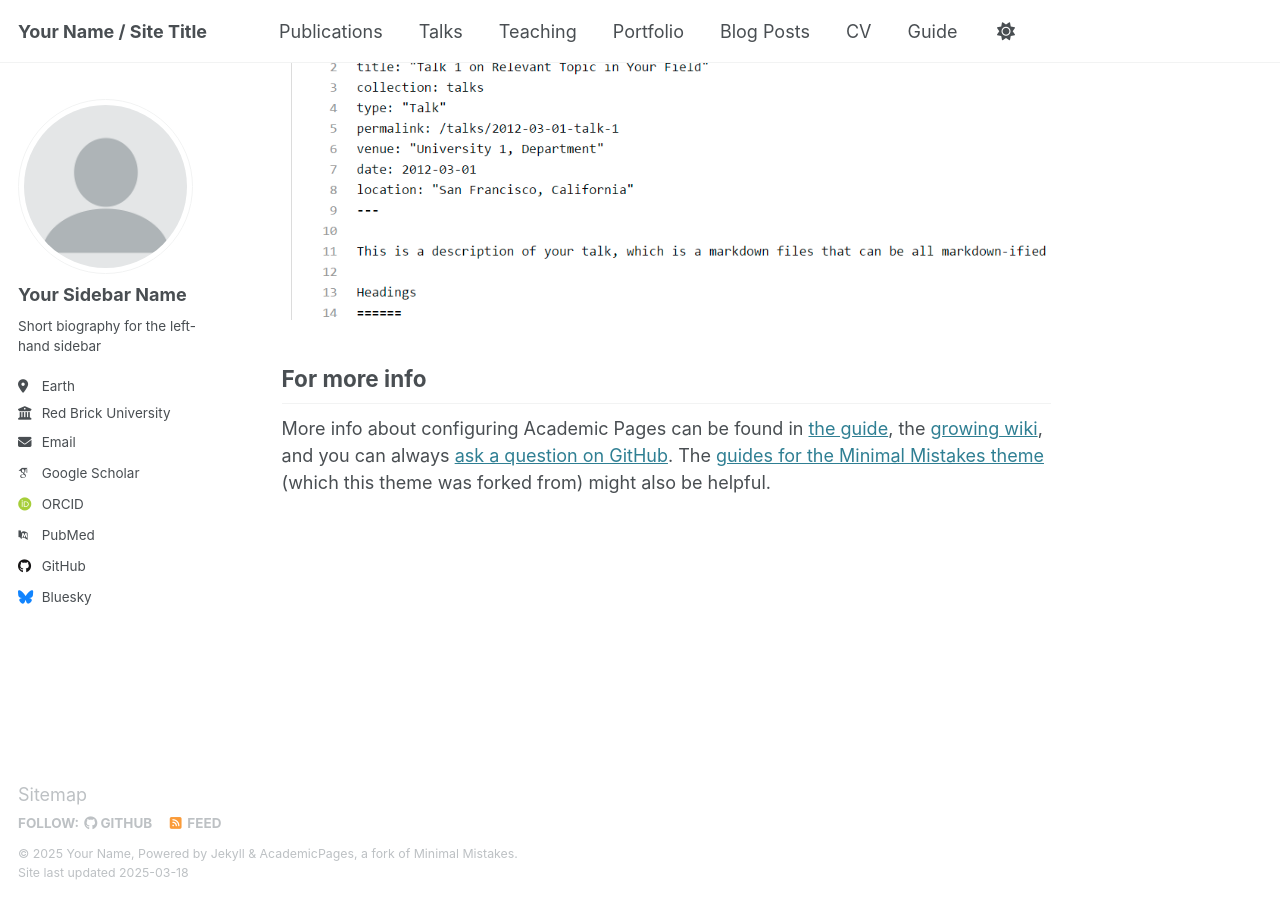
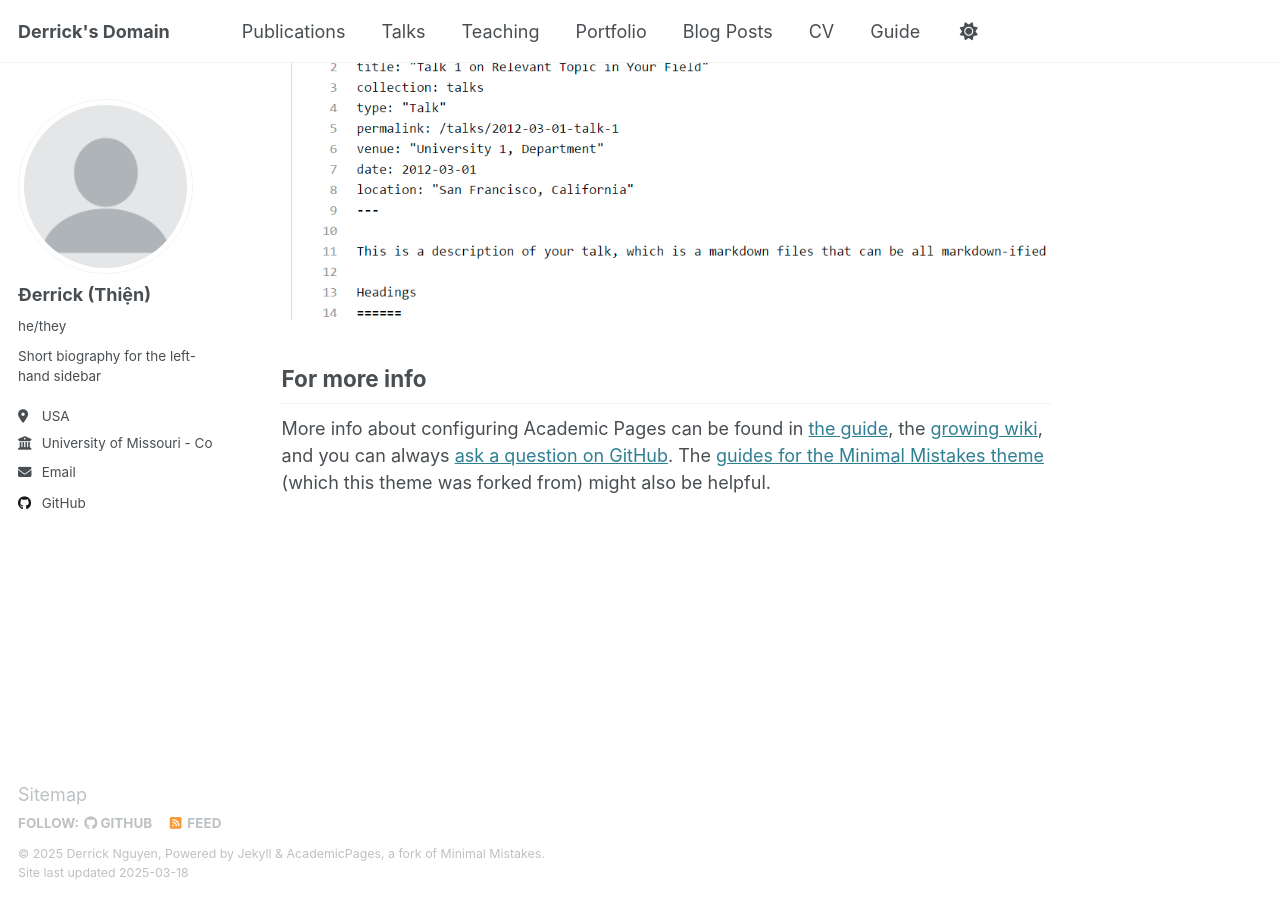
Before and after one commit to thienderrick/thienderrick.github.io, a Jekyll site: the page built from _pages/about.md, in a window 1280 px wide and 900 px high, scrolled down 2635 px. Built offline with Jekyll 4.4.1, drawn with Linux system fonts in a browser that asks for light colours; some web fonts are replaced.

```diff
--- a/_config.yml
+++ b/_config.yml
@@ -9,11 +9,11 @@
 # Basic Site Settings
 locale                   : "en-US"
 site_theme               : "default"
-title                    : "Your Name / Site Title"
+title                    : "Derrick's Domain"
 title_separator          : "-"
-name                     : &name "Your Name"
+name                     : &name "Derrick Nguyen"
 description              : &description "personal description"
-url                      : https://academicpages.github.io # the base hostname & protocol for your site e.g. "https://[your GitHub username].github.io"
+url                      : https://thienderrick.github.io # the base hostname & protocol for your site e.g. "https://[your GitHub username].github.io"
 baseurl                  : "" # the subpath of your site, e.g. "/blog"
 repository               : "academicpages/academicpages.github.io"
 
@@ -23,21 +23,21 @@ repository               : "academicpages/academicpages.github.io"
 author:
   # Biographic information
   avatar           : "profile.png"
-  name             : "Your Sidebar Name"
-  pronouns         : # example: "she/her"
+  name             : "Đerrick (Thiện)"
+  pronouns         : "he/they" # example: "she/her"
   bio              : "Short biography for the left-hand sidebar"
-  location         : "Earth"
-  employer         : "Red Brick University"
+  location         : "USA"
+  employer         : "University of Missouri - Columbia"
   uri              : # URL
-  email            : "none@example.org"
+  email            : "dnaa2018@mymail.pomona.edu"
 
   # Academic websites
   arxiv            : # URL - Update with the correct link to your profile
-  googlescholar    : "https://scholar.google.com/citations?user=PS_CX0AAAAAJ"
+  googlescholar    : # "https://scholar.google.com/citations?user=PS_CX0AAAAAJ"
   impactstory      : # URL
-  orcid            : "http://orcid.org/yourorcidurl"
+  orcid            : # "http://orcid.org/yourorcidurl"
   semantic         : # URL
-  pubmed           : "https://www.ncbi.nlm.nih.gov/pubmed/?term=john+snow"
+  pubmed           : # "https://www.ncbi.nlm.nih.gov/pubmed/?term=john+snow"
   researchgate     : # URL
   scopus           : # URL
 
@@ -50,7 +50,7 @@ author:
   stackoverflow    : # User number or user number and name (i.e., use "1" or "1/jeff-atwood")
 
   # Social media
-  bluesky          : "bsky.app" # Replace this with you Bluesky username
+  bluesky          : # "bsky.app" # Replace this with you Bluesky username
   facebook         : # Username
   flickr           : # Username
   foursquare       : # Username
```
